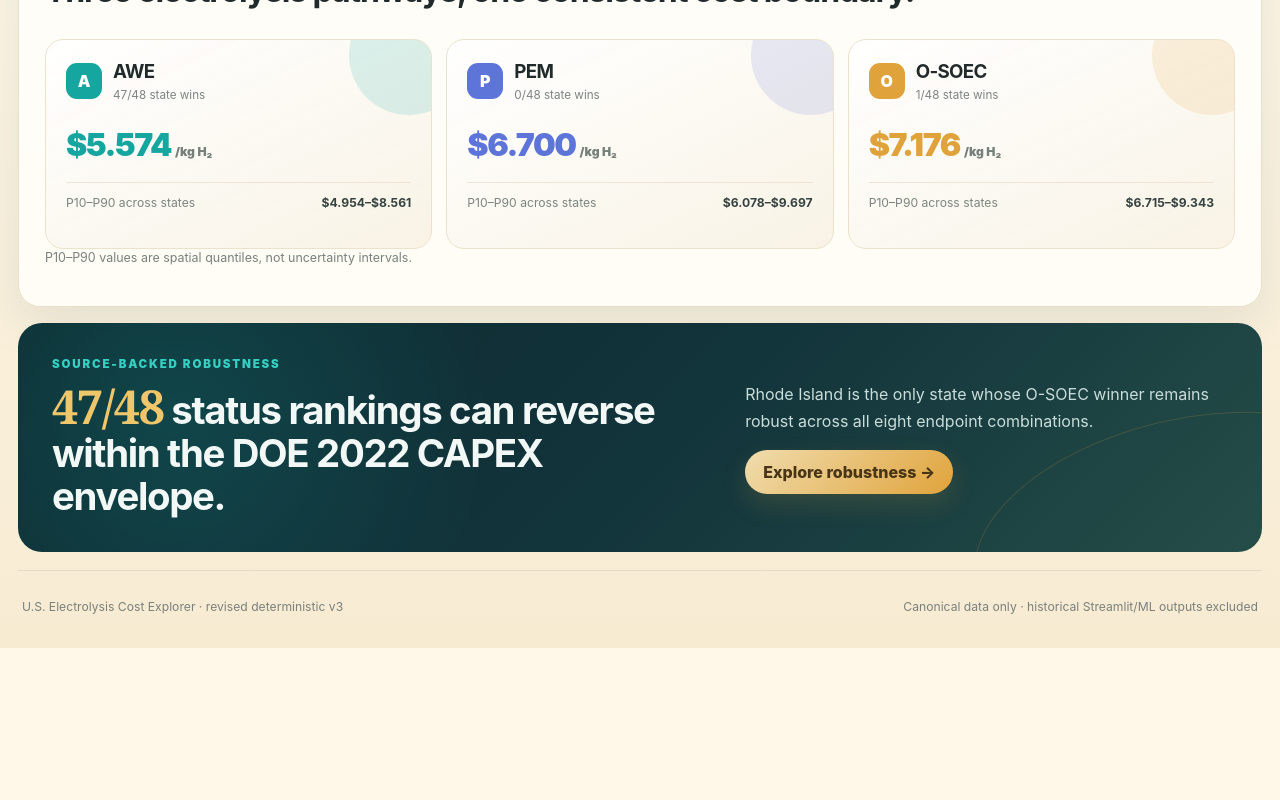
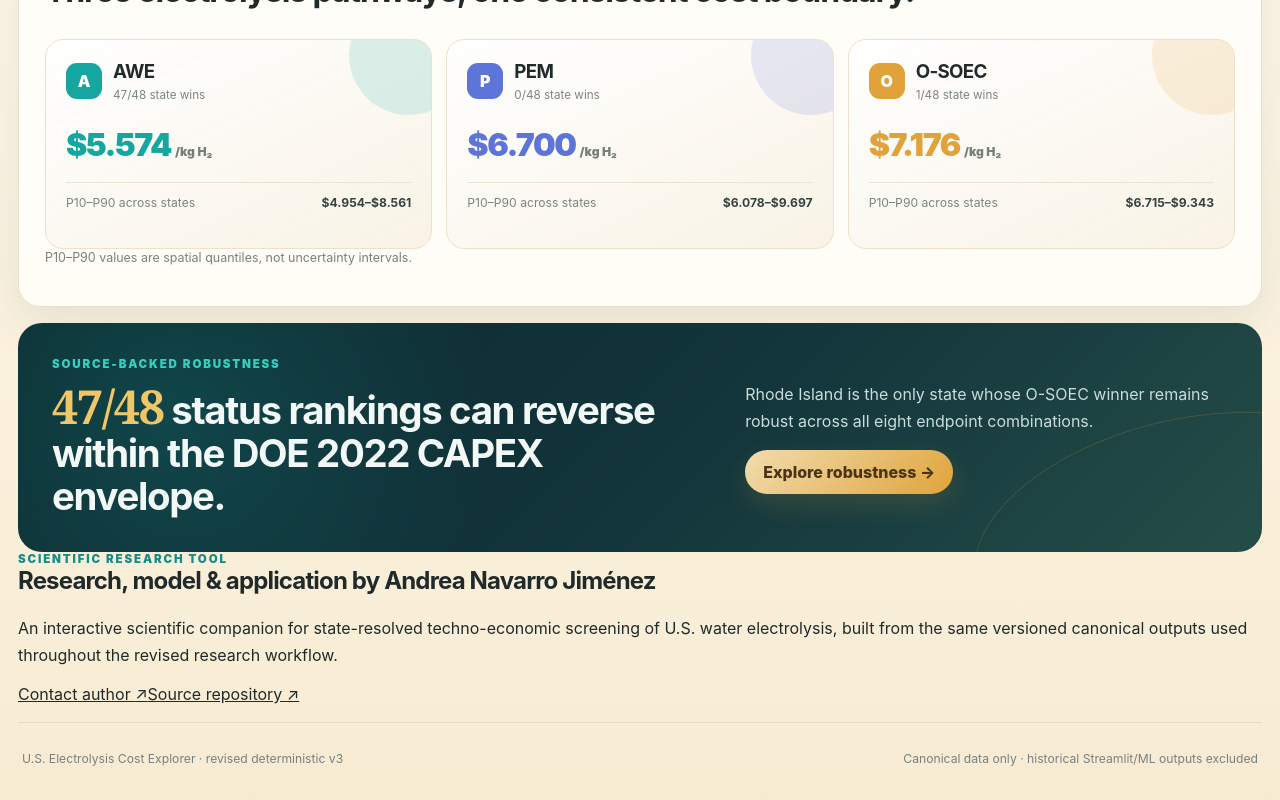
Before and after one commit to AndreNavaJime/GreenHydrogen, a Next.js app: page / in a window 1280 px wide. Shown: the part 1568-2368 px from the top of the page. Before the commit the page ends 2216 px from the top, so only its background shows below. Built offline with nearby package versions, Linux system fonts and the light colour scheme.

Commit message:
Add scientific tool credits and author contact

```diff
--- a/app/page.tsx
+++ b/app/page.tsx
@@ -336,6 +336,36 @@ export default function Home() {
               <button className="primary-action warm" onClick={() => setActiveTab("robustness")}>Explore robustness →</button>
             </div>
           </section>
+
+          <section className="creator-credits">
+            <div className="creator-mark" aria-hidden="true"><span /><i /><b /></div>
+            <div className="creator-copy">
+              <div className="eyebrow dark-eyebrow">SCIENTIFIC RESEARCH TOOL</div>
+              <h2>Research, model &amp; application by Andrea Navarro Jiménez</h2>
+              <p>
+                An interactive scientific companion for state-resolved techno-economic screening
+                of U.S. water electrolysis, built from the same versioned canonical outputs used
+                throughout the revised research workflow.
+              </p>
+            </div>
+            <div className="creator-actions">
+              <a
+                className="creator-contact"
+                href="mailto:andrenavarrojime@gmail.com?subject=Hydrogen%20USA%20Scientific%20Tool"
+                aria-label="Contact Andrea Navarro Jiménez by email"
+              >
+                Contact author <span>↗</span>
+              </a>
+              <a
+                className="creator-source"
+                href="https://github.com/AndreNavaJime/GreenHydrogen"
+                target="_blank"
+                rel="noreferrer"
+              >
+                Source repository <span>↗</span>
+              </a>
+            </div>
+          </section>
         </main>
       )}
 
```
